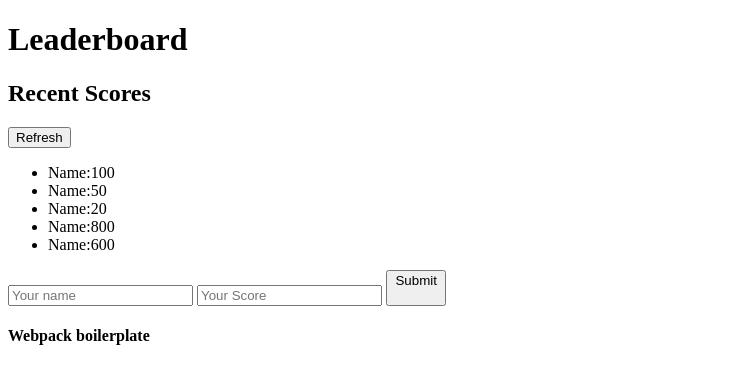
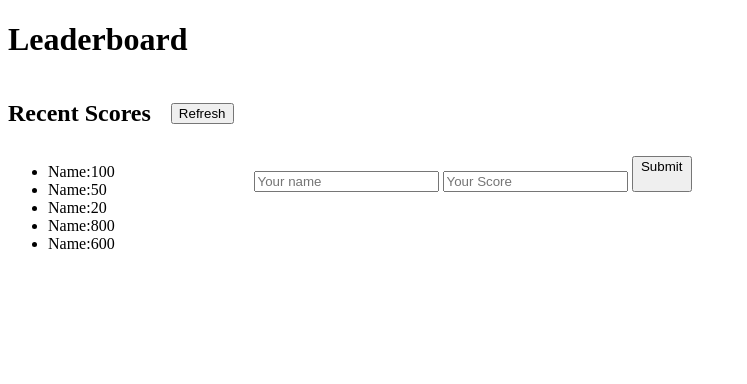
Before and after one commit to ookino/leaderboard, a website built with webpack: page src/index.html in a window 1280 px wide. Shown: the whole page, without its empty margins (0-747 px from the left). Built offline with nearby package versions, Linux system fonts and the light colour scheme.

Commit message:
Update page structure

```diff
--- a/src/index.html
+++ b/src/index.html
@@ -10,11 +10,11 @@
       <div class="container"></div>
       <h1>Leaderboard</h1>
     </header>
-    <main>
-      <section class="recent-scores">
-        <div class="container">
-          <div class="recent-scores-header">
-            <h2>Recent Scores</h2>
+    <main class="row">
+      <div class="container row">
+        <section class="recent-scores mr">
+          <div class="row">
+            <h2 class="mr">Recent Scores</h2>
             <button type="button">Refresh</button>
           </div>
           <ul>
@@ -24,10 +24,8 @@
             <li>Name:800</li>
             <li>Name:600</li>
           </ul>
-        </div>
-      </section>
-      <section class="add-score">
-        <div class="container">
+        </section>
+        <section class="add-score">
           <form>
             <input type="text" name="name" id="name" placeholder="Your name" />
             <input
@@ -42,8 +40,8 @@
             "
             />
           </form>
-        </div>
-      </section>
+        </section>
+      </div>
     </main>
   </body>
 </html>
--- a/src/index.js
+++ b/src/index.js
@@ -1,15 +1 @@
 import './style/style.css';
-
-import _ from 'lodash';
-
-function component() {
-  const element = document.createElement('h4');
-
-  // Lodash, currently included via a script, is required for this line to work
-  element.innerHTML = _.join(['Webpack', ' boilerplate'], ' ');
-  element.classList.add('hello');
-
-  return element;
-}
-
-document.body.appendChild(component());
--- /dev/null
+++ b/src/style/style.scss
@@ -0,0 +1,12 @@
+.row {
+  display: flex;
+  align-items: center;
+}
+
+.main-wrapper {
+  flex-basis: 100%;
+}
+
+.mr {
+  margin-right: 20px;
+}
```
Also changed, not shown: src/style/style.css, 1 other file.
